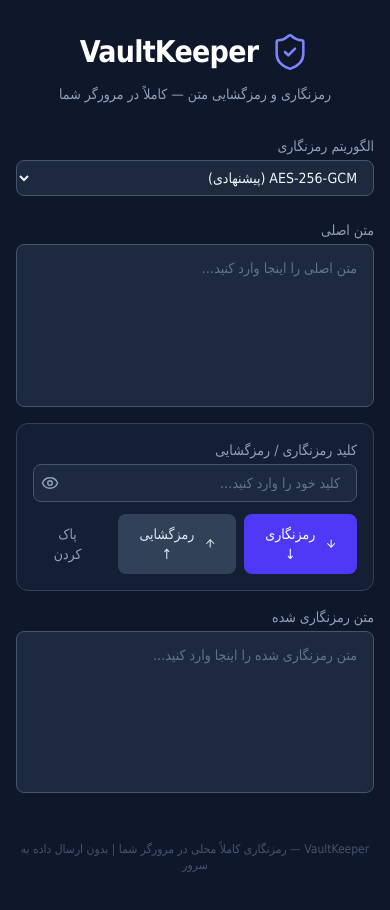
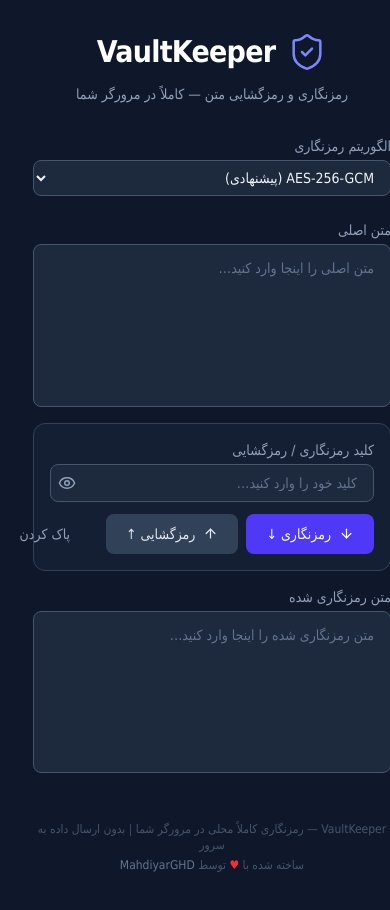
Before and after one commit to MahdiyarGHD/vaultkeeper, a React (Vite) app: page / in a window 390 px wide. Shown: the top 910 px of the page. Built offline with nearby package versions, Linux system fonts and the light colour scheme.

Commit message:
feat: add footer credit and fix button wrapping on small screens
Agent-Logs-Url: https://github.com/MahdiyarGHD/vaultkeeper/sessions/12df4cce-bf75-4b9c-a835-3b9e737d6771

Co-authored-by: MahdiyarGHD <86115606+MahdiyarGHD@users.noreply.github.com>

```diff
--- a/src/App.tsx
+++ b/src/App.tsx
@@ -17,8 +17,21 @@ export default function App() {
 
         <CryptoPanel algorithm={algorithm} />
 
-        <footer className="mt-12 text-center text-xs text-slate-600 select-none">
-          VaultKeeper — رمزنگاری کاملاً محلی در مرورگر شما | بدون ارسال داده به سرور
+        <footer className="mt-12 text-center text-xs text-slate-600 select-none flex flex-col gap-1">
+          <span>VaultKeeper — رمزنگاری کاملاً محلی در مرورگر شما | بدون ارسال داده به سرور</span>
+          <span>
+            ساخته شده با{' '}
+            <span className="text-red-500">♥</span>
+            {' '}توسط{' '}
+            <a
+              href="https://github.com/mahdiyarghd"
+              target="_blank"
+              rel="noopener noreferrer"
+              className="text-slate-500 hover:text-indigo-400 transition-colors"
+            >
+              MahdiyarGHD
+            </a>
+          </span>
         </footer>
       </div>
     </div>
--- a/src/components/ActionButton.tsx
+++ b/src/components/ActionButton.tsx
@@ -16,7 +16,7 @@ export function ActionButton({
   icon,
 }: ActionButtonProps) {
   const base =
-    'flex items-center justify-center gap-2 rounded-lg px-5 py-2.5 text-sm font-medium transition cursor-pointer focus:outline-none focus:ring-2 focus:ring-offset-2 focus:ring-offset-slate-900 disabled:opacity-50 disabled:cursor-not-allowed';
+    'flex items-center justify-center gap-2 whitespace-nowrap rounded-lg px-5 py-2.5 text-sm font-medium transition cursor-pointer focus:outline-none focus:ring-2 focus:ring-offset-2 focus:ring-offset-slate-900 disabled:opacity-50 disabled:cursor-not-allowed';
 
   const colors =
     variant === 'primary'
```
